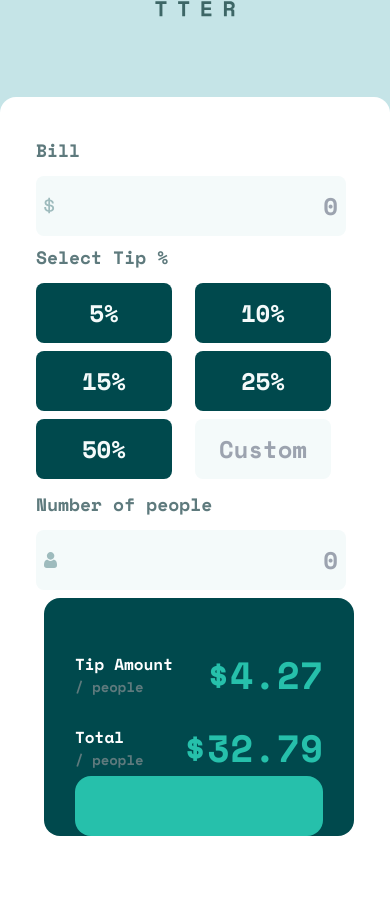
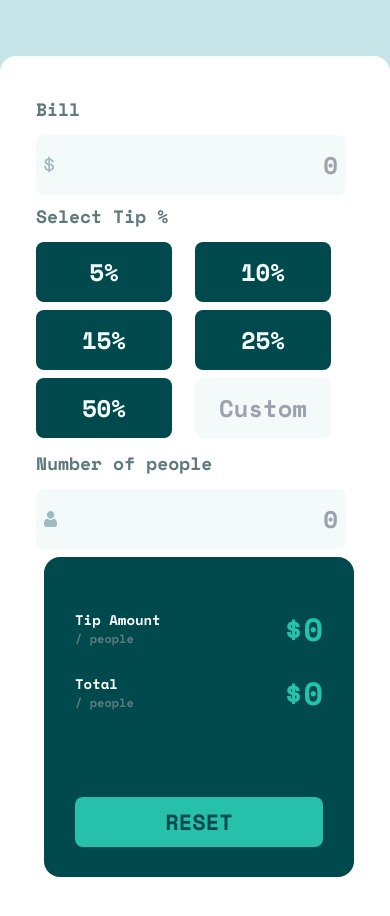
Before and after one commit to ChristmasLover12345/tip-calculator-app-main, a React (Vite) app: page / in a window 390 px wide. Before the commit the page ends 876 px from the top, so only its background shows below. Built offline with nearby package versions, Linux system fonts and the light colour scheme.

Commit message:
FInished

```diff
--- a/src/App.jsx
+++ b/src/App.jsx
@@ -6,17 +6,42 @@ import TipBtnComponent from "./Components/TipBtnComponent"
 
 function App() {
   const [tip, setTip] = useState()
+  const [customTip, setCustomTip] = useState()
   const[bill, setBill] = useState()
   const[people, setPeople] = useState()
-  const [tipAmount, setTipAmount] = useState(4.27)
-  const [total, setTotal] = useState(32.79)
+  const [tipAmount, setTipAmount] = useState(0)
+  const [total, setTotal] = useState(0)
 
 
-  const [clicked1, setClicked1] = useState(false)
-  const [clicked2, setClicked2] = useState(false)
-  const [clicked3, setClicked3] = useState(false)
-  const [clicked4, setClicked4] = useState(false)
-  const [clicked5, setClicked5] = useState(false)
+
+
+  const calculateTip = () => {
+    if (bill > 0 && tip >= 0 && people > 0)
+      {
+            setTipAmount(parseFloat(((bill * (tip / 100)) / people).toFixed(2)))
+            setTotal(parseFloat((bill / people).toFixed(2)))
+          console.log("working on it...")
+      }
+      else
+      {
+        console.log("somethings missing...")
+      }
+    }
+
+    const reset = () => {
+      setTip(0)
+
+      setBill(0)
+      setPeople(0)
+      setTipAmount(0)
+      setTotal(0)
+    }
+
+    useEffect(() => {
+      calculateTip();
+    }, [bill, tip, people]);
+
+
 
 useEffect(() => {
   console.log(tip)
@@ -27,7 +52,8 @@ useEffect(() => {
      <div className='bg-[#c5e4e7] w-screen h-screen flex flex-col items-center justify-center '>
       <img className='h-[48px] w-[80px] mb-20' src="../images/logo.svg" alt="the splitter logo" />
 
-      <div className='bg-white md:w-[90%] lg:w-[900px] h-auto rounded-2xl flex flex-col md:flex-row items-center p-10 justify-center'>
+
+      <div className='bg-white md:w-[90%] lg:w-[1000px] h-auto rounded-2xl flex flex-col md:flex-row items-center p-10 justify-center'>
 
 
 
@@ -36,7 +62,7 @@ useEffect(() => {
           <p className="text-start self-start text-[#5e7a7d] mb-3 text-[18px] font-medium">Bill</p>
           <div className="w-full h-auto flex flex-row items-center bg-[#f4fafa] px-2 rounded-lg hover:border-4 hover:border-[#26c0ab] mb-2">
             <img src="../images/icon-dollar.svg" alt="a dollar sign"/>
-            <input  onChange={(e) => setBill(e.target.value)} type="text" placeholder="0" className=" text-end h-[60px] w-full text-[24px] font-bold bg-[#f4fafa] text-[#00494d] flex items-center justify-center" />
+            <input value={bill} onChange={(e) => setBill(parseFloat(e.target.value) || 0)} type="text" placeholder="0" className=" text-end h-[60px] w-full text-[24px] font-bold bg-[#f4fafa] text-[#00494d] flex items-center justify-center" />
           </div>
 
                       <p className="text-start self-start text-[#5e7a7d] mb-3 text-[18px] font-medium row-start-1">Select Tip %</p>
@@ -46,43 +72,43 @@ useEffect(() => {
               <TipBtnComponent text={15} tipSetter={setTip} switchCheck={tip} extraClass={"col-start-1 row-start-2 md:col-start-3 md:row-start-1"}/>
               <TipBtnComponent text={25} tipSetter={setTip} switchCheck={tip} extraClass={"col-start-2 row-start-2 md:col-start-1 md:row-start-2"}/>
               <TipBtnComponent text={50} tipSetter={setTip} switchCheck={tip} extraClass={"col-start-1 row-start-3 md:col-start-2 md:row-start-2"}/>
-              <input  onChange={(e) => setTip(e.target.value)} type="text" placeholder="Custom" className=" text-center h-[60px] w-[90%] text-[24px] font-bold bg-[#f4fafa] text-[#00494d] hover:border-4 hover:border-[#26c0ab] rounded-lg flex items-center justify-center col-start-2 row-start-3 md:col-start-3 md:row-start-2" />
+              <input onChange={(e) => setTip(parseFloat(e.target.value) || 0)}  type="text" placeholder="Custom" className=" text-center h-[60px] w-[90%] text-[24px] font-bold bg-[#f4fafa] text-[#00494d] hover:border-4 hover:border-[#26c0ab] rounded-lg flex items-center justify-center col-start-2 row-start-3 md:col-start-3 md:row-start-2" />
             </div>
 
             <p className="text-start self-start text-[#5e7a7d] mb-3 text-[18px] font-medium">Number of people</p>
           <div className="w-full h-auto flex flex-row items-center bg-[#f4fafa] px-2 rounded-lg hover:border-4 hover:border-[#26c0ab] mb-2">
             <img src="../images/icon-person.svg" alt="a dollar sign"/>
-            <input onBlur={(e) => (e.target.value = "")}  onChange={(e) => setPeople(e.target.value)} type="text" placeholder="0" className=" text-end h-[60px] w-full text-[24px] font-bold bg-[#f4fafa] text-[#00494d] flex items-center justify-center" />
+            <input value={people} onChange={(e) => setPeople(parseFloat(e.target.value) || 0)} type="text" placeholder="0" className=" text-end h-[60px] w-full text-[24px] font-bold bg-[#f4fafa] text-[#00494d] flex items-center justify-center" />
           </div>
 
           </div>
 
-        <div className="w-full h-auto md:h-full rounded-2xl flex flex-col items-center ms-2 bg-[#00494d]">
+        <div className="w-full h-auto min-h-[320px] md:h-full md:min-h-0 rounded-2xl flex flex-col relative items-center ms-2 bg-[#00494d]">
 
           <div className="w-[80%] flex justify-between items-center mt-12">
 
             <div>
-              <h2 className="text-[16px] text-white">Tip Amount</h2>
-              <p className="text-[14px] text-[#5e7a7d]">/ people</p>
+              <h2 className="md:text-[16px] text-[14px] text-white">Tip Amount</h2>
+              <p className="md:text-[14px] text-[12px] text-[#5e7a7d]">/ people</p>
             </div>
 
-            <p className="text-[38px] text-[#26c0ab] font-medium">${tipAmount}</p>
+            <p className="md:text-[38px] text-[32px] text-[#26c0ab] font-medium">${tipAmount}</p>
 
           </div>
 
           <div className="w-[80%] flex justify-between items-center mt-4">
 
           <div>
-            <h2 className="text-[16px] text-white">Total</h2>
-            <p className="text-[14px] text-[#5e7a7d]">/ people</p>
+            <h2 className="md:text-[16px] text-[14px] text-white">Total</h2>
+            <p className="md:text-[14px] text-[12px] text-[#5e7a7d]">/ people</p>
           </div>
 
-          <p className="text-[38px] text-[#26c0ab] font-medium">${total}</p>
+          <p className="md:text-[38px] text-[32px] text-[#26c0ab] font-medium">${total}</p>
 
           </div>
 
-          <div className="w-[80%] h-[60px] bg-[#26c0ab] rounded-2xl ">
-
+          <div onClick={reset} className="w-[80%] h-[50px] text-[22px] text-[#00494d] hover:bg-[#c5e4e7] bg-[#26c0ab] text-center flex justify-center items-center absolute bottom-[30px] rounded-lg ">
+            RESET
           </div>
 
 
```
